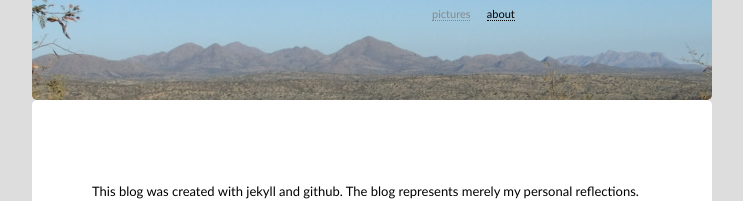
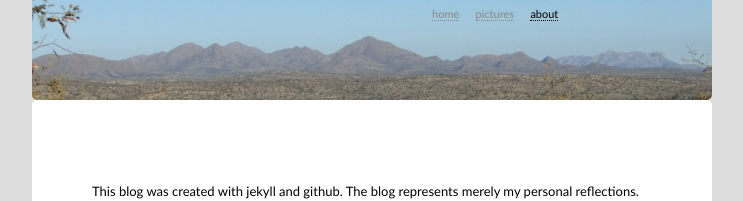
Before and after one commit to EnraH/EnraH.github.io, a Jekyll site: the page built from about/index.md, in a window 1280 px wide. Shown: the top 201 px of the page, without its empty margins (268-1011 px from the left). Built offline with Jekyll 4.4.1, drawn with Linux system fonts in a browser that asks for light colours; Markdown is read by kramdown in place of the engine named in the settings.

```diff
--- a/_layouts/default.html
+++ b/_layouts/default.html
@@ -21,6 +21,7 @@
 
    <header>
       <ul class="navigation">
+         <li><a href="/" title="Back to the main page">home</a></li>
          <li><a href="/pics/"{% if page.url contains "/pics/" %}class="active"{% endif %} title="A selection of recent pictures">pictures</a></li>
          <!--<li><a href="/projects/"{% if page.url contains "/projects/" %}class="active"{% endif %} title="Projects I am or was involved in">Projects</a></li>
          <li><a href="/archive/"{% if page.url contains "/archive/" %}class="active"{% endif %} title="Archived articles">Archive</a></li> -->
```
Also changed, not shown: _posts/2013-07-21-first-week.md (+1 -1 lines).
